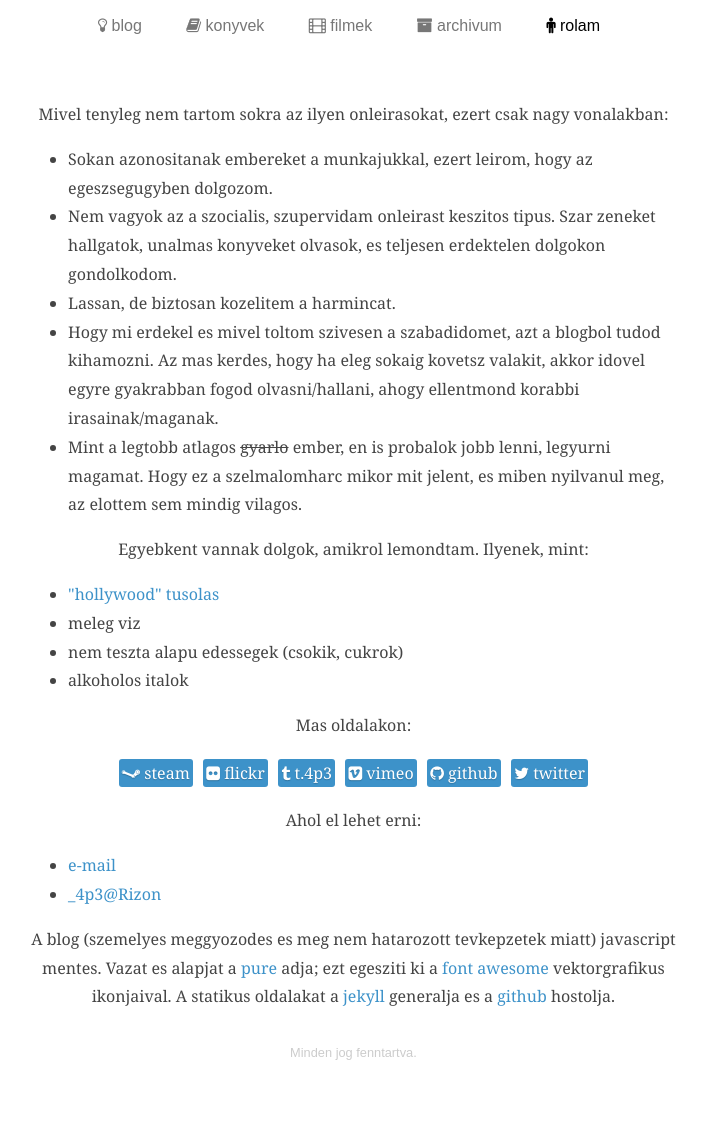
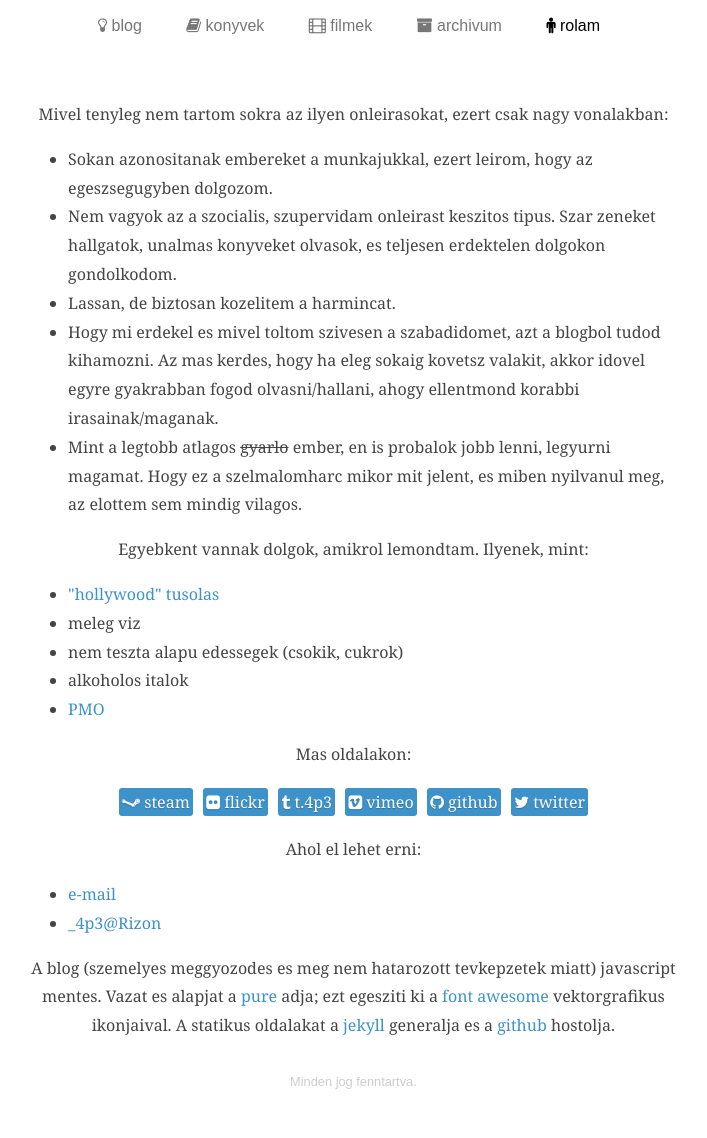
Before and after one commit to 4p3/4p3.github.io, a Jekyll site: the page built from rolam.html, in a window 1280 px wide. Shown: the whole page, without its empty margins (291-998 px from the left). Built offline with Jekyll 4.4.1, drawn with Linux system fonts in a browser that asks for light colours; Markdown is read by kramdown in place of the engine named in the settings; before the commit the page ends 1109 px from its top, so only the background shows below that.

Commit message:
added pmo

```diff
--- a/rolam.html
+++ b/rolam.html
@@ -20,6 +20,7 @@ layout: rolam
     <li>meleg viz</li>
     <li>nem teszta alapu edessegek (csokik, cukrok)</li>
     <li>alkoholos italok</li>
+    <li><a href="https://www.youtube.com/watch?v=wSF82AwSDiU">PMO</a></li>
 </ul>
 
 <div>
```
